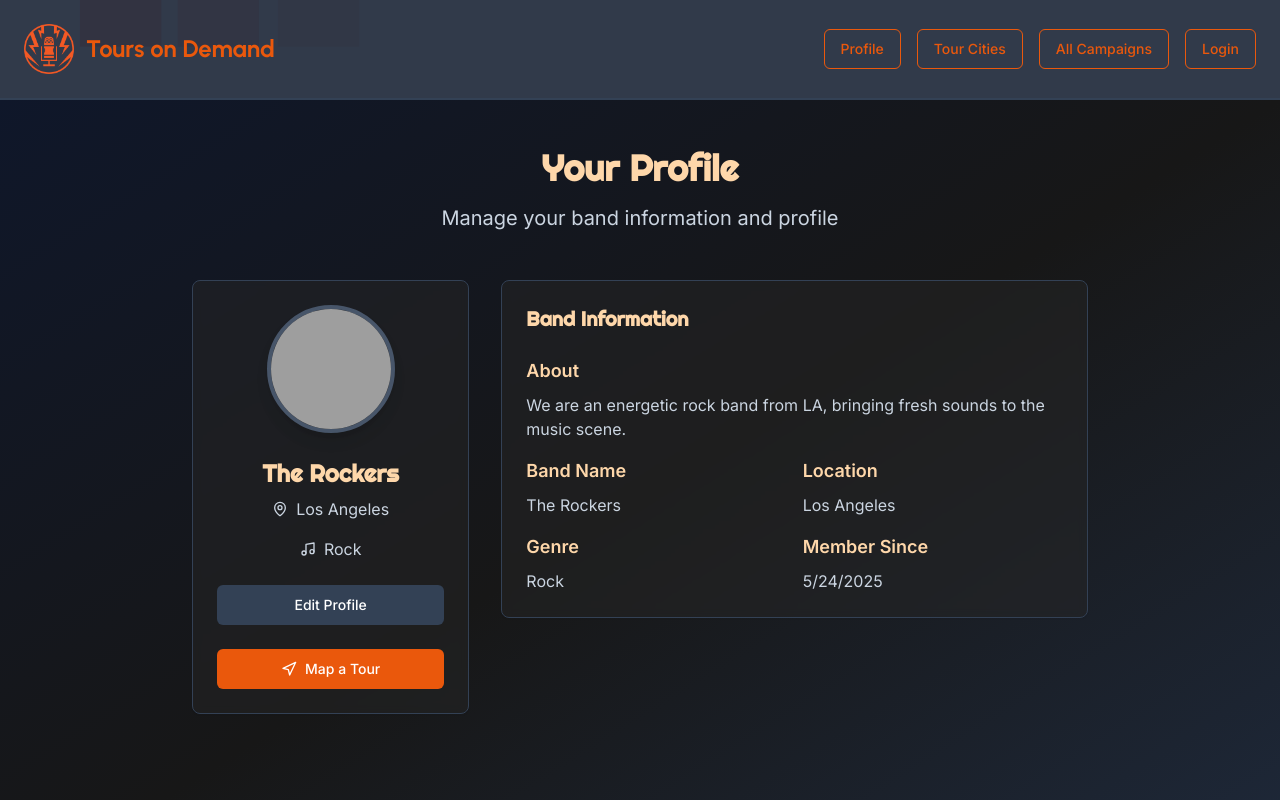
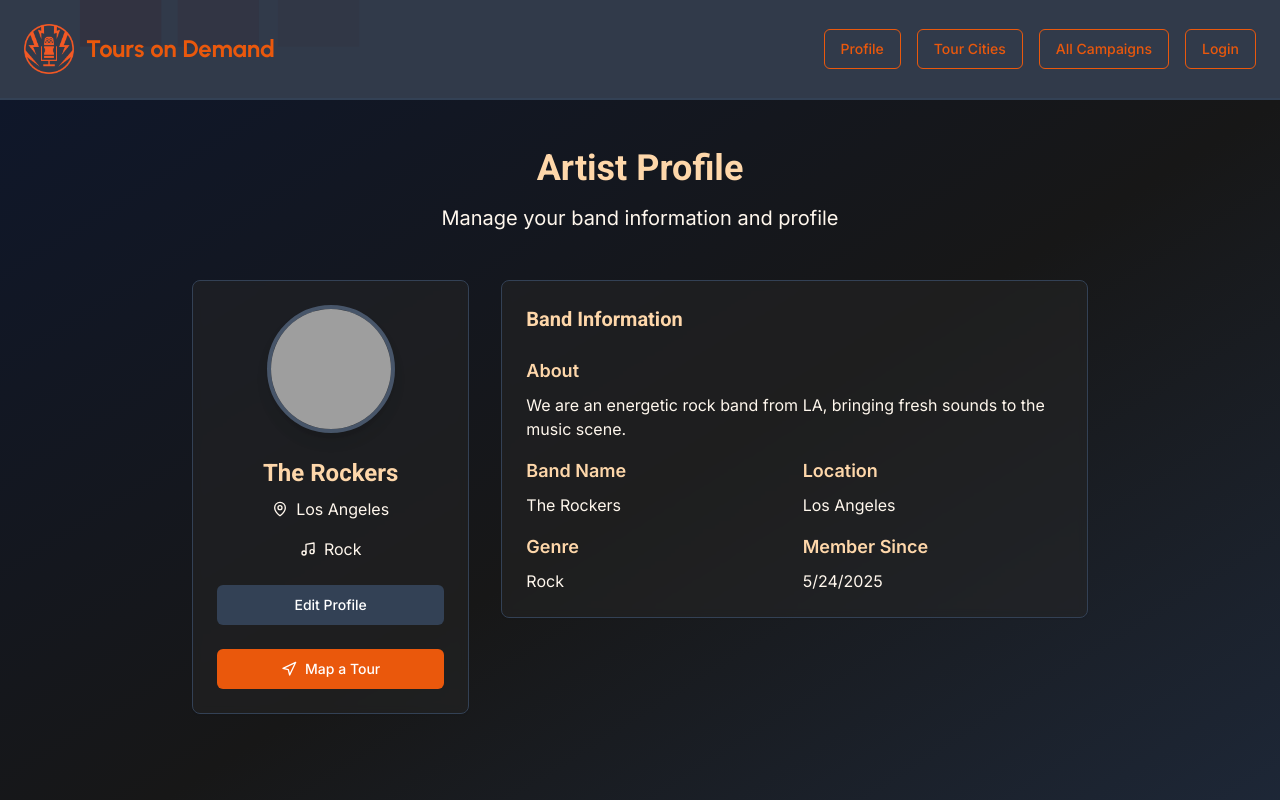
Before and after one commit to TomaraPetty/tours-on-demand, a Next.js app in the folder apps/tours-on-demand/: page /profile in a window 1280 px wide. Shown: the top 800 px of the page. Built offline with nearby package versions, Linux system fonts and the light colour scheme; grey boxes are pictures that could not be loaded.

Commit message:
update colors and fonts

```diff
--- a/apps/tours-on-demand/app/layout.tsx
+++ b/apps/tours-on-demand/app/layout.tsx
@@ -1,4 +1,4 @@
-import { Inter, Righteous, Urbanist } from 'next/font/google';
+import { Inter, Roboto, Urbanist } from 'next/font/google';
 import './global.css';
 import { NavMenu } from '@/components/ui/nav-menu';
 import { Footer } from '@/components/ui/footer';
@@ -6,10 +6,10 @@ import type { Metadata } from "next"
 import { GeometricBackground } from '@/components/ui/geometric-background';
 
 const inter = Inter({ subsets: ['latin'] });
-const righteous = Righteous({
-  weight: '400',
+const roboto = Roboto({
+  weight: ['400', '700'],
   subsets: ['latin'],
-  variable: '--font-righteous',
+  variable: '--font-roboto',
 });
 const urbanist = Urbanist({ subsets: ['latin'], variable: '--font-urbanist' });
 
@@ -29,7 +29,7 @@ export default function RootLayout({
 }) {
   return (
     <html lang="en">
-      <body className={`${inter.className} ${righteous.variable} ${urbanist.variable}`}>
+      <body className={`${inter.className} ${roboto.variable} ${urbanist.variable}`}>
         <NavMenu />
         <GeometricBackground />
         {children}
--- a/apps/tours-on-demand/app/profile/page.tsx
+++ b/apps/tours-on-demand/app/profile/page.tsx
@@ -5,10 +5,10 @@ export default function ProfilePage() {
     <div className="min-h-screen bg-gradient-to-br from-slate-900 via-neutral-900 to-slate-800 py-12 px-4 sm:px-6 lg:px-8">
       <div className="max-w-4xl mx-auto">
         <div className="text-center mb-12">
-          <h1 className="text-4xl font-bold text-orange-200 mb-4 font-righteous">
-            Your Profile
+          <h1 className="text-4xl font-bold text-orange-200 mb-4 font-roboto">
+            Artist Profile
           </h1>
-          <p className="text-xl text-slate-300">
+          <p className="text-xl text-orange-50">
             Manage your band information and profile
           </p>
         </div>
--- a/apps/tours-on-demand/components/CityForm.tsx
+++ b/apps/tours-on-demand/components/CityForm.tsx
@@ -47,12 +47,12 @@ export function CityForm({ onCitiesSubmit }: CityFormProps) {
     <Card className="p-6 bg-neutral-800/50 backdrop-blur-sm border-slate-700">
       <div className="flex items-center gap-2 mb-6">
         <MapPin className="w-6 h-6 text-orange-600" />
-        <h3 className="text-xl font-bold text-orange-200 font-righteous">
+        <h3 className="text-xl font-bold text-orange-200 font-roboto">
           Your Top Cities
         </h3>
       </div>
 
-      <p className="text-slate-300 mb-6">
+      <p className="text-orange-50 mb-6">
         Add up to 10 cities where you&apos;d like to perform. We&apos;ll plot them on the map!
       </p>
 
@@ -82,7 +82,7 @@ export function CityForm({ onCitiesSubmit }: CityFormProps) {
                 onClick={() => removeCity(city.id)}
                 size="sm"
                 variant="ghost"
-                className="text-slate-400 hover:text-slate-300 hover:bg-slate-700"
+                className="text-slate-400 hover:text-orange-50 hover:bg-slate-700"
               >
                 <X className="w-4 h-4" />
               </Button>
--- a/apps/tours-on-demand/components/ProfileComponent.tsx
+++ b/apps/tours-on-demand/components/ProfileComponent.tsx
@@ -89,16 +89,16 @@ export function ProfileComponent() {
               )}
             </div>
 
-            <h2 className="text-2xl font-bold text-orange-200 mb-2 font-righteous">
+            <h2 className="text-2xl font-bold text-orange-200 mb-2 font-roboto">
               {profileData?.bandName || 'My Band'}
             </h2>
 
-            <div className="flex items-center justify-center text-slate-300 mb-4">
+            <div className="flex items-center justify-center text-orange-50 mb-4">
               <MapPin className="w-4 h-4 mr-2" />
               <span>{profileData?.city || 'Unknown City'}</span>
             </div>
 
-            <div className="flex items-center justify-center text-slate-300 mb-6">
+            <div className="flex items-center justify-center text-orange-50 mb-6">
               <Music className="w-4 h-4 mr-2" />
               <span>{profileData?.genre || 'Rock'}</span>
             </div>
@@ -125,14 +125,14 @@ export function ProfileComponent() {
       {/* Profile Details */}
       <div className="lg:col-span-2">
         <Card className="p-6 bg-neutral-800/50 backdrop-blur-sm border-slate-700">
-          <h3 className="text-xl font-bold text-orange-200 mb-6 font-righteous">
+          <h3 className="text-xl font-bold text-orange-200 mb-6 font-roboto">
             Band Information
           </h3>
 
           {isEditing ? (
             <div className="space-y-4">
               <div>
-                <label className="block text-sm font-medium text-slate-300 mb-2">
+                <label className="block text-sm font-medium text-orange-50 mb-2">
                   Band Name
                 </label>
                 <input
@@ -144,7 +144,7 @@ export function ProfileComponent() {
               </div>
 
               <div>
-                <label className="block text-sm font-medium text-slate-300 mb-2">
+                <label className="block text-sm font-medium text-orange-50 mb-2">
                   City
                 </label>
                 <input
@@ -156,7 +156,7 @@ export function ProfileComponent() {
               </div>
 
               <div>
-                <label className="block text-sm font-medium text-slate-300 mb-2">
+                <label className="block text-sm font-medium text-orange-50 mb-2">
                   Genre
                 </label>
                 <input
@@ -168,7 +168,7 @@ export function ProfileComponent() {
               </div>
 
               <div>
-                <label className="block text-sm font-medium text-slate-300 mb-2">
+                <label className="block text-sm font-medium text-orange-50 mb-2">
                   Bio
                 </label>
                 <textarea
@@ -191,7 +191,7 @@ export function ProfileComponent() {
             <div className="space-y-4">
               <div>
                 <h4 className="text-lg font-semibold text-orange-200 mb-2">About</h4>
-                <p className="text-slate-300">
+                <p className="text-orange-50">
                   {profileData?.bio || 'No bio available. Click "Edit Profile" to add one.'}
                 </p>
               </div>
@@ -199,22 +199,22 @@ export function ProfileComponent() {
               <div className="grid grid-cols-1 md:grid-cols-2 gap-4">
                 <div>
                   <h4 className="text-lg font-semibold text-orange-200 mb-2">Band Name</h4>
-                  <p className="text-slate-300">{profileData?.bandName}</p>
+                  <p className="text-orange-50">{profileData?.bandName}</p>
                 </div>
 
                 <div>
                   <h4 className="text-lg font-semibold text-orange-200 mb-2">Location</h4>
-                  <p className="text-slate-300">{profileData?.city}</p>
+                  <p className="text-orange-50">{profileData?.city}</p>
                 </div>
 
                 <div>
                   <h4 className="text-lg font-semibold text-orange-200 mb-2">Genre</h4>
-                  <p className="text-slate-300">{profileData?.genre}</p>
+                  <p className="text-orange-50">{profileData?.genre}</p>
                 </div>
 
                 <div>
                   <h4 className="text-lg font-semibold text-orange-200 mb-2">Member Since</h4>
-                  <p className="text-slate-300">
+                  <p className="text-orange-50">
                     {new Date().toLocaleDateString()}
                   </p>
                 </div>
--- a/apps/tours-on-demand/components/TourCitiesFeature.tsx
+++ b/apps/tours-on-demand/components/TourCitiesFeature.tsx
@@ -38,10 +38,10 @@ export function TourCitiesFeature() {
     <div className="min-h-screen bg-gradient-to-br from-slate-900 via-neutral-900 to-slate-800 py-12 px-4 sm:px-6 lg:px-8">
       <div className="max-w-6xl mx-auto">
         <div className="text-center mb-12">
-          <h1 className="text-4xl font-bold text-orange-200 mb-4 font-righteous">
+          <h1 className="text-4xl font-bold text-orange-200 mb-4 font-roboto">
             Plan Your Tour Cities
           </h1>
-          <p className="text-xl text-slate-300">
+          <p className="text-xl text-orange-50">
             Add your top cities and see them plotted on the map
           </p>
         </div>
@@ -68,7 +68,7 @@ export function TourCitiesFeature() {
         {showMap && cities.length > 0 && (
           <div className="mt-8 text-center">
             <div className="bg-neutral-800/50 backdrop-blur-sm border border-slate-700 rounded-lg p-6 max-w-2xl mx-auto">
-              <p className="text-slate-300 mb-4">
+              <p className="text-orange-50 mb-4">
                 When you are satisfied click here to create your campaigns for these cities.
               </p>
               <Button
--- a/apps/tours-on-demand/tailwind.config.js
+++ b/apps/tours-on-demand/tailwind.config.js
@@ -27,7 +27,7 @@ module.exports = {
     },
     extend: {
       fontFamily: {
-        righteous: ['var(--font-righteous)'],
+        roboto: ['var(--font-roboto)'],
         urbanist: ['var(--font-urbanist)'],
       },
       colors: {
```
Also changed, not shown: apps/tours-on-demand/components/AllCampaignsFeature.tsx (+5 -5 lines), apps/tours-on-demand/components/CampaignDetailsFeature.tsx (+7 -7 lines), apps/tours-on-demand/components/CityMap.tsx (+4 -4 lines).
